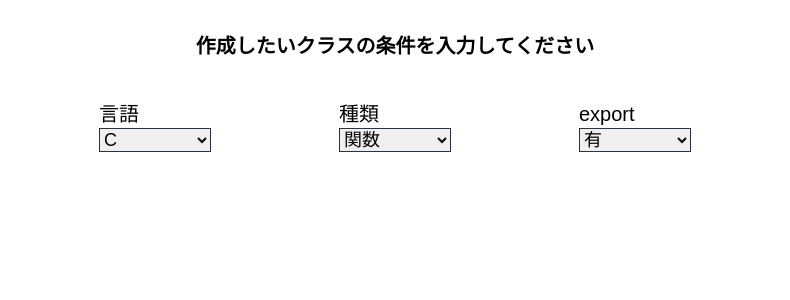
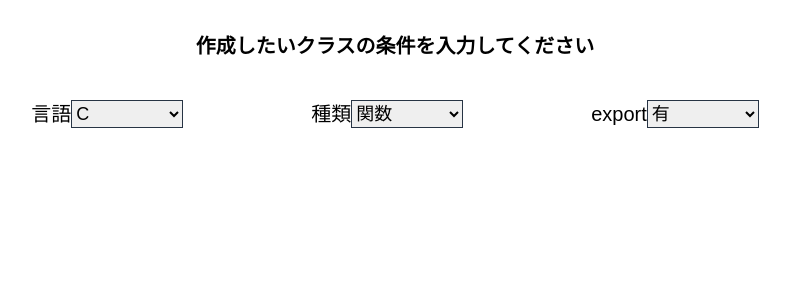
Before and after one commit to haruki860/naming-app, a React (Vite) app: page / in a window 1280 px wide. Shown: the top 300 px of the page, without its empty margins (245-1035 px from the left). Built offline with nearby package versions, Linux system fonts and the light colour scheme.

Commit message:
react-hook-formに書き換え

```diff
--- a/package.json
+++ b/package.json
@@ -19,7 +19,8 @@
   },
   "dependencies": {
     "react": "^18.2.0",
-    "react-dom": "^18.2.0"
+    "react-dom": "^18.2.0",
+    "react-hook-form": "^7.46.2"
   },
   "devDependencies": {
     "@storybook/addon-essentials": "^7.4.0",
--- a/src/pages/Naming.tsx
+++ b/src/pages/Naming.tsx
@@ -1,46 +1,101 @@
-import React, { useState } from 'react'
+import { useForm, Controller } from 'react-hook-form'
+import React from 'react'
 import Dropdown from '../components/dropDown'
+
+type FormValues = {
+  language: string
+  kinds: string
+  export: string
+}
+
 const naming: React.FC = () => {
   const optionsLanguage = ['C', 'Java', 'Go']
   const optionsKinds = ['関数', '変数', '構造体', 'const', 'クラス']
   const optionsExport = ['有', '無']
-  const [selectedValue, setSelectedValue] = useState<string>('')
 
-  const handleDropdownChange = (selectedValue: string) => {
-    setSelectedValue(selectedValue)
+  const [selectedValues, setSelectedValues] = React.useState<FormValues>({
+    language: '',
+    kinds: '',
+    export: '',
+  })
+
+  const { control, handleSubmit } = useForm<FormValues>()
+
+  const onSubmit = (data: FormValues) => {
+    console.log(data)
   }
-
   return (
     <>
-      <h1 className="font-bold text-xl flex justify-center pt-8 mb-10">
+      <h1 className="font-bold text-xl flex justify-center  pt-8 mb-10">
         作成したいクラスの条件を入力してください
       </h1>
-      <div className="flex justify-center gap-x-32">
-        <div>
+      <form onSubmit={handleSubmit(onSubmit)}>
+        <div className="flex justify-center flex-nowrap gap-x-32">
+          <div className="flex">
             <h2 className="text-xl">言語</h2>
+            <Controller
+              name="language"
+              control={control}
+              defaultValue=""
+              render={({ field }) => (
                 <Dropdown
                   options={optionsLanguage}
-            value={selectedValue}
-            onChange={handleDropdownChange}
+                  value={selectedValues.language}
+                  onChange={(selectedValue) => {
+                    field.onChange(selectedValue)
+                    setSelectedValues({
+                      ...selectedValues,
+                      language: selectedValue,
+                    })
+                  }}
+                />
+              )}
             />
           </div>
-        <div>
+          <div className="flex">
             <h3 className="text-xl">種類</h3>
+            <Controller
+              name="kinds"
+              control={control}
+              defaultValue=""
+              render={({ field }) => (
                 <Dropdown
                   options={optionsKinds}
-            value={selectedValue}
-            onChange={handleDropdownChange}
+                  value={selectedValues.kinds}
+                  onChange={(selectedValue) => {
+                    field.onChange(selectedValue)
+                    setSelectedValues({
+                      ...selectedValues,
+                      kinds: selectedValue,
+                    })
+                  }}
+                />
+              )}
             />
           </div>
-        <div>
+          <div className="flex">
             <h4 className="text-xl">export</h4>
+            <Controller
+              name="export"
+              control={control}
+              defaultValue=""
+              render={({ field }) => (
                 <Dropdown
                   options={optionsExport}
-            value={selectedValue}
-            onChange={handleDropdownChange}
+                  value={selectedValues.export}
+                  onChange={(selectedValue) => {
+                    field.onChange(selectedValue)
+                    setSelectedValues({
+                      ...selectedValues,
+                      export: selectedValue,
+                    })
+                  }}
+                />
+              )}
             />
           </div>
         </div>
+      </form>
     </>
   )
 }
```
Also changed, not shown: 1 other file (tests, documents, lock files or other folders). Lines whose indentation alone changed are shown as unchanged.
